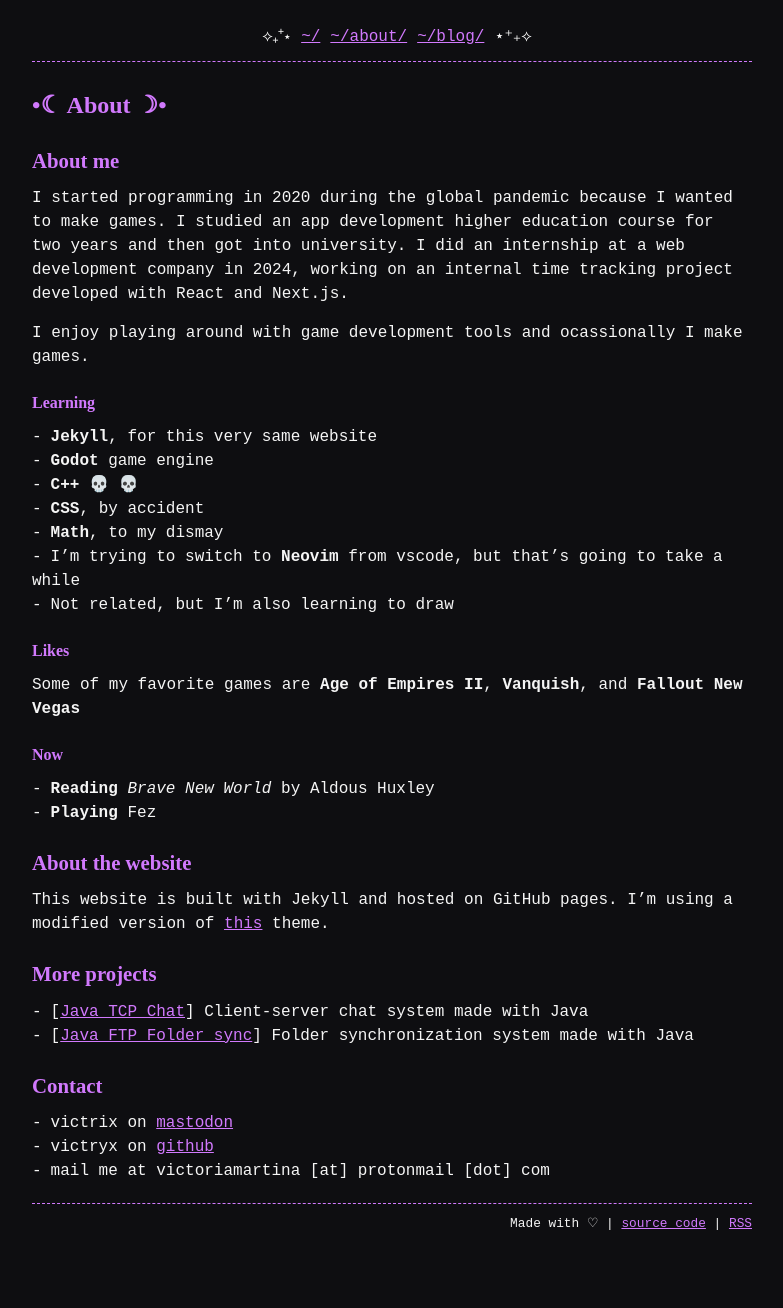
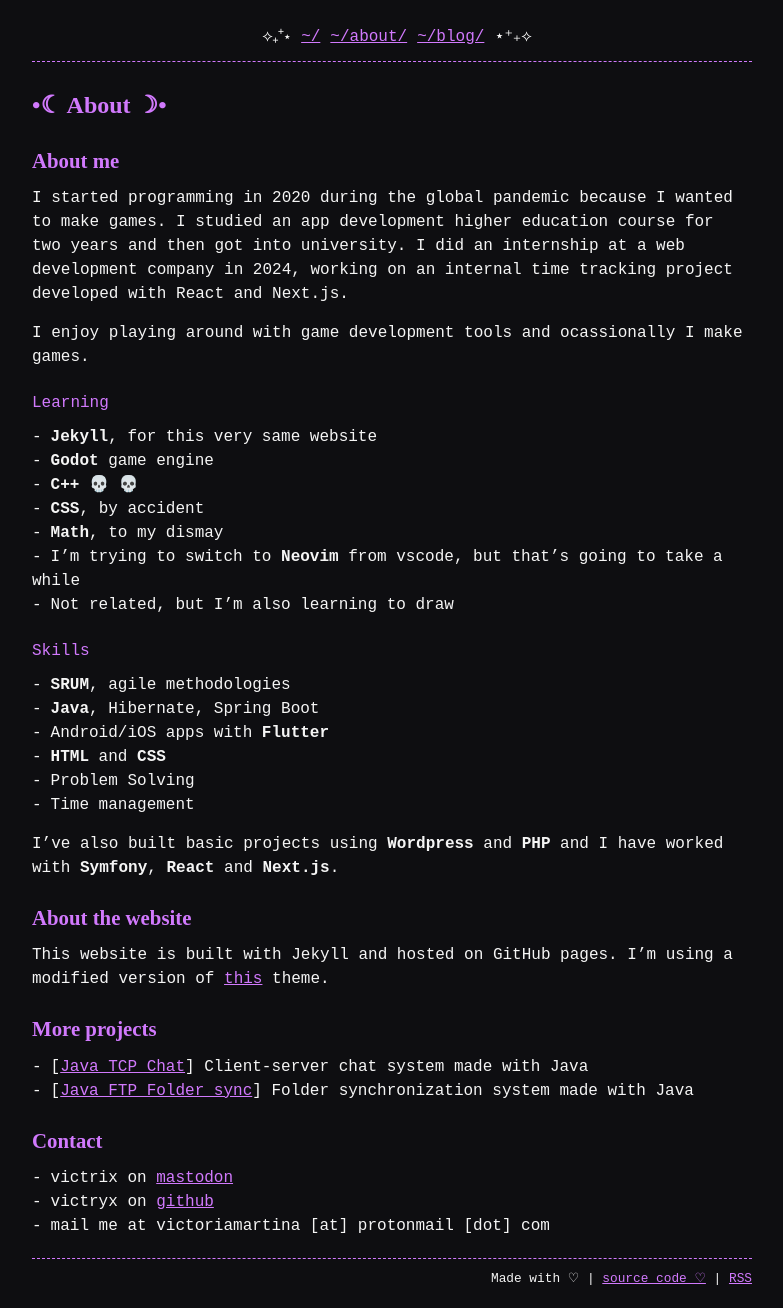
Before and after one commit to victryx/victryx.github.io, a Jekyll site: the page built from about.md, in a window 1280 px wide. Shown: the whole page, without its empty margins (248-1031 px from the left). Built offline with Jekyll 4.4.1, drawn with Linux system fonts in a browser that asks for light colours; some web fonts are replaced; before the commit the page ends 1253 px from its top, so only the background shows below that.

Commit message:
update content

```diff
--- a/_config.yml
+++ b/_config.yml
@@ -1,9 +1,7 @@
 title: victryx.github.io
 
 description: >-
-  Write an awesome description for your new site here. You can edit this
-  line in _config.yml. It will appear in your document head meta (for
-  Google search results) and in your feed.xml site description.
+  I'm victoria I maek gaem
 baseurl: "" # the subpath of your site, e.g. /blog
 url: "" # the base hostname & protocol for your site, e.g. http://example.com
 github_username:  victryx
@@ -28,7 +26,7 @@
   - blog.md
 
 style: dark
-footer: 'Made with ♡ | <a href="https://github.com/victryx/victryx.github.io">source code</a> | <a href="https://victryx.github.io/feed">RSS</a>'
+footer: 'Made with ♡ | <a href="https://github.com/victryx/victryx.github.io">source code ♡</a> | <a href="https://victryx.github.io/feed">RSS</a>'
 
 # Exclude from processing.
 # The following items will not be processed, by default.
--- a/_sass/base.scss
+++ b/_sass/base.scss
@@ -34,21 +34,22 @@
 h4,
 h5,
 h6 {
-  // font-size: $base-font-size;
   margin: 0px;
   margin-top: 22px;
   margin-bottom: 10px;
-  font-family: $title-font-family;
-  font-weight: bold;
   color: var(--heading-color);
 }
 
 h1 {
   font-size: 1.5rem;
+  font-family: $title-font-family;
+  font-weight: bold;
 }
 
 h2 {
   font-size: 1.3rem;
+  font-family: $title-font-family;
+  font-weight: bold;
 }
 
 h3,
@@ -56,6 +57,8 @@
 h5,
 h6 {
   font-size: 1rem;
+  font-family: $base-font-family;
+  font-weight: 400;
 }
 
 p,
@@ -140,6 +143,7 @@
 :not(.menu)>ul {
   list-style: none;
   padding-left: 0;
+  margin-bottom: 15px;
 }
 
 :not(.menu)>ul {
--- a/about.md
+++ b/about.md
@@ -22,15 +22,16 @@
 - I'm trying to switch to **Neovim** from vscode, but that's going to take a while
 - Not related, but I'm also learning to draw
 
-### Likes
+### Skills
 
-Some of my favorite games are **Age of Empires II**, **Vanquish**, and **Fallout New Vegas**
+- **SRUM**, agile methodologies
+- **Java**, Hibernate, Spring Boot
+- Android/iOS apps with **Flutter**
+- **HTML** and **CSS**
+- Problem Solving
+- Time management
 
-### Now
-
-- **Reading** _Brave New World_ by Aldous Huxley
-- **Playing** Fez
-<!-- TODO: lastfm script-->
+I've also built basic projects using **Wordpress** and **PHP** and I have worked with **Symfony**, **React** and **Next.js**.
 
 ## About the website
 
```
Also changed, not shown: index.md (+3 -3 lines).
